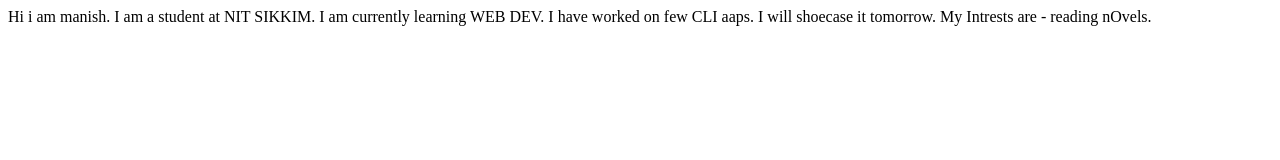
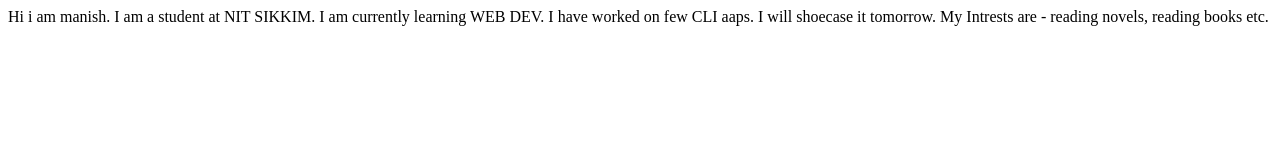
Before and after one commit to admiremeforever1/first_website, a plain HTML site: page index.html in a window 1280 px wide. Drawn offline with Linux system fonts and the light colour scheme.

Commit message:
UPDATE : intrests 2

```diff
--- a/index.html
+++ b/index.html
@@ -17,6 +17,6 @@
 
      I will shoecase it tomorrow.
 
-     My Intrests are - reading nOvels.
+     My Intrests are - reading novels, reading books etc.
 </body>
 </html>
```
